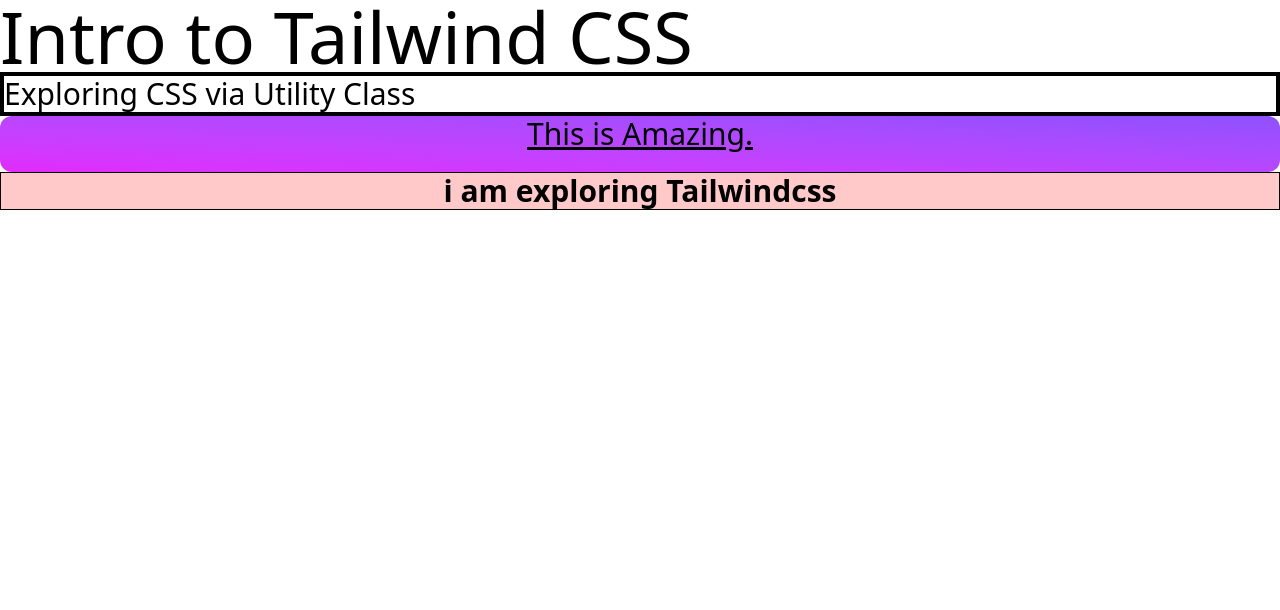
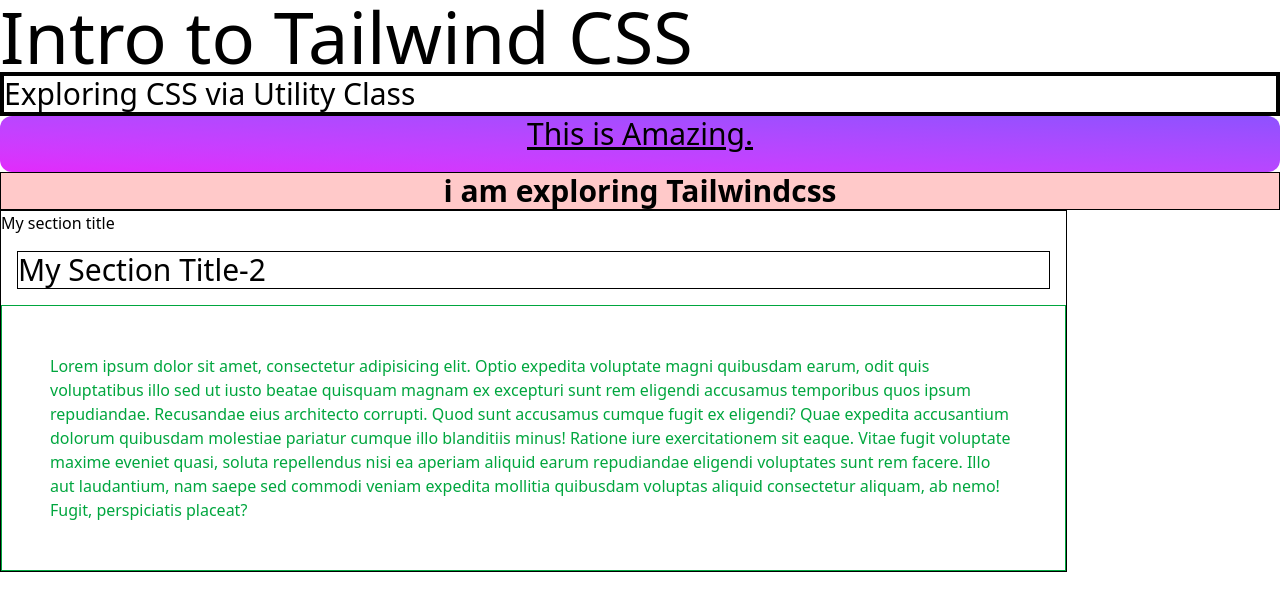
Before and after one commit to Arman-Shelby/Exploring-Tailwind, a plain HTML site: page index.html in a window 1280 px wide. Drawn offline with nearby package versions, Linux system fonts and the light colour scheme.

Commit message:
Exploring more

```diff
--- a/index.html
+++ b/index.html
@@ -11,5 +11,11 @@
     <h3 class="text-3xl border-4  ">Exploring CSS via Utility Class</h3>
     <p class="underline h-14 bg-linear-to-bl from-violet-500 to-fuchsia-500 text-center text-3xl rounded-xl">This is Amazing.</p>
     <p class="text-center font-bold text-3xl bg-red-200 border ">i am exploring Tailwindcss</p>
+
+    <section class=" w-5/6 border">
+        <h3>My section title</h3>
+        <h3 class="text-3xl border m-4">My Section Title-2</h3>
+        <p class="border p-12 text-green-600" >Lorem ipsum dolor sit amet, consectetur adipisicing elit. Optio expedita voluptate magni quibusdam earum, odit quis voluptatibus illo sed ut iusto beatae quisquam magnam ex excepturi sunt rem eligendi accusamus temporibus quos ipsum repudiandae. Recusandae eius architecto corrupti. Quod sunt accusamus cumque fugit ex eligendi? Quae expedita accusantium dolorum quibusdam molestiae pariatur cumque illo blanditiis minus! Ratione iure exercitationem sit eaque. Vitae fugit voluptate maxime eveniet quasi, soluta repellendus nisi ea aperiam aliquid earum repudiandae eligendi voluptates sunt rem facere. Illo aut laudantium, nam saepe sed commodi veniam expedita mollitia quibusdam voluptas aliquid consectetur aliquam, ab nemo! Fugit, perspiciatis placeat?</p>
+    </section>
 </body>
 </html>
```
